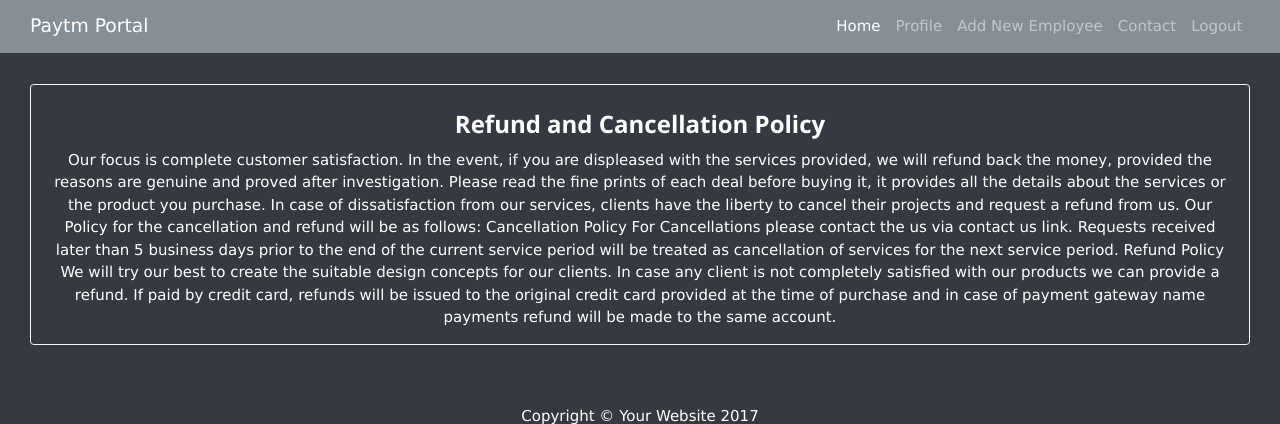
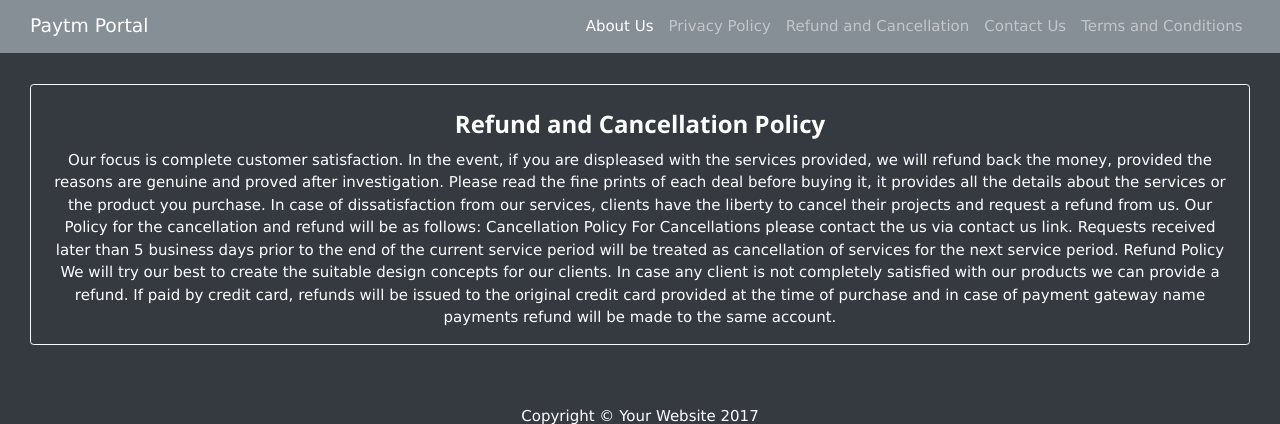
Before and after one commit to GauravJain98/paytm-work, a Flask app: page /refund in a window 1280 px wide. Shown: the top 424 px of the page. Run offline with Flask 2, Linux system fonts and the light colour scheme; some libraries are stand-ins or nearby versions.

Commit message:
edited base

```diff
--- a/templates/base.html
+++ b/templates/base.html
@@ -25,27 +25,28 @@
     <nav class="navbar navbar-expand-lg navbar-dark bg-secondary fixed-top">
         <div class="container mw-100">
             <a class="navbar-brand" href="/">Paytm Portal</a>
-            <button class="navbar-toggler" type="button" data-toggle="collapse" data-target="#navbarResponsive" aria-controls="navbarResponsive" aria-expanded="false" aria-label="Toggle navigation">
-          <span class="navbar-toggler-icon"></span>
-        </button>
+            <button class="navbar-toggler" type="button" data-toggle="collapse" data-target="#navbarResponsive" aria-controls="navbarResponsive"
+                aria-expanded="false" aria-label="Toggle navigation">
+                <span class="navbar-toggler-icon"></span>
+            </button>
             <div class="collapse navbar-collapse" id="navbarResponsive">
                 <ul class="navbar-nav ml-auto">
                     <li class="nav-item active">
-                        <a class="nav-link" href="/">Home
-              </a>
+                        <a class="nav-link" href="/">About Us
+                        </a>
                     </li>
                     <li class="nav-item">
-                        <a class="nav-link" href="/profile">Profile</a>
+                        <a class="nav-link" href="/privacy">Privacy Policy</a>
                     </li>
 
                     <li class="nav-item">
-                        <a class="nav-link" href="/addEmp">Add New Employee</a>
+                        <a class="nav-link" href="/refund">Refund and Cancellation</a>
                     </li>
                     <li class="nav-item">
-                        <a class="nav-link" href="/contact">Contact</a>
+                        <a class="nav-link" href="/contact">Contact Us</a>
                     </li>
                     <li class="nav-item">
-                        <a class="nav-link" href="/logout">Logout</a>
+                        <a class="nav-link" href="/terms">Terms and Conditions</a>
                     </li>
                 </ul>
             </div>
```
